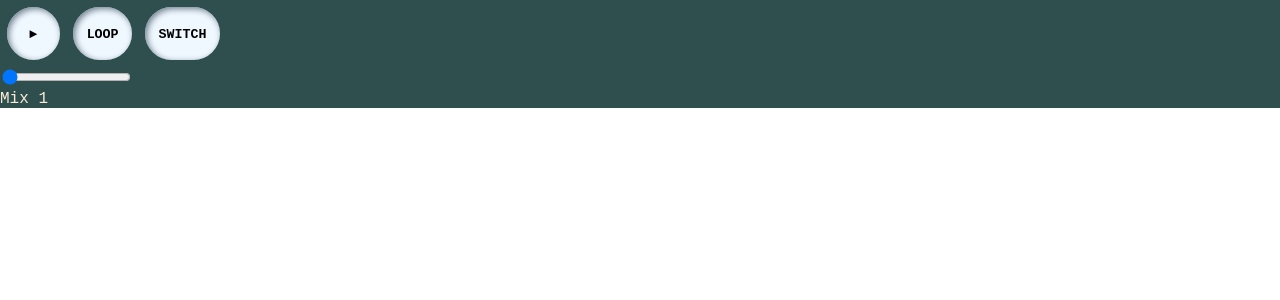
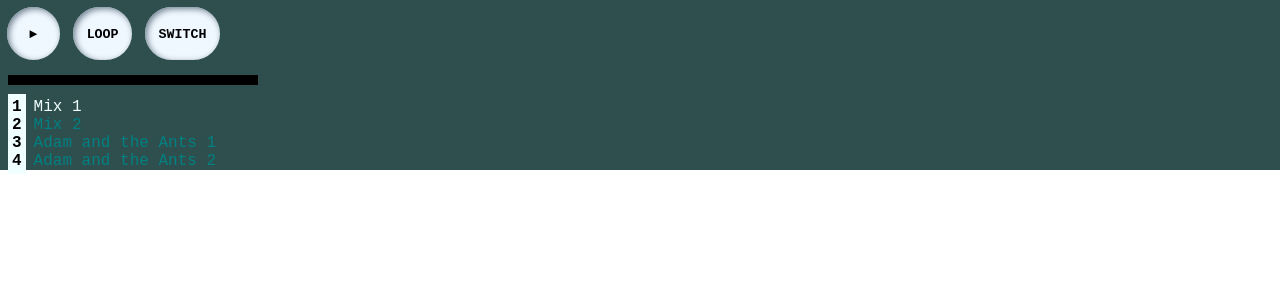
Before and after one commit to gyudisanyi/compare_sounds, a React (Create React App) app in the folder compare-sounds/: page / in a window 1280 px wide. Shown: the top 300 px of the page. Built offline with nearby package versions, Linux system fonts and the light colour scheme.

Commit message:
Progress bar functional. Loop acting weird.

```diff
--- a/compare-sounds/src/App.js
+++ b/compare-sounds/src/App.js
@@ -13,35 +13,62 @@ const set = [
 
 function App() {
 
-
   const [trackNodes, setTrackNodes] = useState();
   const [nowPlaying, setNowPlaying] = useState(0);
-  const [duration, setDuration] = useState(60);
-  const [position, setPosition] = useState(0)
   const [paused, setPaused] = useState(true);
+  const [looping, setLooping] = useState(false);
+  const [loop, setLoop] = useState([94, 96])
   const progressBarRef = useRef(null);
+  const [pbWidth, setPbWidth] = useState(250);
+  const pbHeight = 20;
 
   const trackNodesRef = useCallback((setNode) => {
-    if (!setNode) {console.log(`ohno`); return}
-    console.log(`ohh`)
+    if (!setNode) { console.log(`ohno`); return }
+    console.log('ohhhhhhhhh')
     setTrackNodes(Array.from(setNode.children));
   }, []);
 
+
   useEffect(() => {
     if (trackNodes) {
+      const seek = (e) => {
+        console.log({ e })
+        trackNodes.forEach((t) => t.currentTime = t.duration * (e.offsetX / pbWidth));
+      }
       trackNodes.forEach((t) => {
         t.muted = true;
       })
       trackNodes[nowPlaying].muted = false;
-      trackNodes[0].addEventListener('timeupdate', function(){
-      progressBarRef.current.value = trackNodes[0].currentTime;
-      // if (loopSegment) {
-      //   if (audioElement1.currentTime <= loopStart) {audioElement1.currentTime = audioElement2.currentTime = loopStart}
-      //   if (audioElement1.currentTime >= loopEnd) {audioElement1.currentTime = audioElement2.currentTime = loopStart}
-      // }
+
+      const progressBar = progressBarRef.current.getContext('2d');
+      setPbWidth(progressBarRef.current.width);
+
+      progressBar.fillStyle = 'black';
+      progressBar.fillRect(0, 0, pbWidth, pbHeight);
+      progressBarRef.current.addEventListener('click', (e) => seek(e))
+
+      trackNodes[0].addEventListener('timeupdate', (e) => {
+        console.log({e});
+        console.log({trackNodes});
+        console.log(looping, trackNodes[0].currentTime);
+        if (looping) {looper()};
+        progressBar.fillStyle = 'black';
+        progressBar.fillRect(0, 0, pbWidth, pbHeight);
+        progressBar.fillStyle = 'white';
+        progressBar.fillRect(0, 0, pbWidth * trackNodes[0].currentTime / trackNodes[0].duration, pbHeight)
+
       });
+
+      trackNodes[0].removeEventListener('timeupdate', ()=>{});
+
+      const looper = () => {
+        console.log(looping);
+        if (trackNodes[0].currentTime <= loop[0] || trackNodes[0].currentTime >= loop[1]) {trackNodes.forEach((t)=>t.currentTime = loop[0])}
+        if (!looping) {return};
+      }
+
     }
-  }, [trackNodes, nowPlaying]);
+  }, [nowPlaying, trackNodes, looping]);
 
   const playPause = () => {
     paused ?
@@ -68,13 +95,14 @@ function App() {
       <div id="dashboard">
         <div id="buttons">
           <Button id="play" buttonText={!paused ? `▌▌` : `►`} handleClick={playPause} />
-          <Button id="loop" buttonText="Loop" handleClick={playPause} />
+          <Button id="loop" buttonText="Loop" buttonClass={looping ? "emptyButton" : ""} handleClick={() => setLooping(!looping)} />
+
           <Button id="switch" buttonText="Switch" handleClick={switchTrack} />
         </div>
-        <ProgressBar progressRef={progressBarRef} duration={duration} value={position}/>
+        <ProgressBar progRef={progressBarRef} />
       </div>
       <div>
-        <TrackSet tracksRef={trackNodesRef} set={set} nowPlaying={nowPlaying}/>
+        <TrackSet tracksRef={trackNodesRef} set={set} nowPlaying={nowPlaying} />
       </div>
     </div>
   );
--- a/compare-sounds/src/components/Button/Button.css
+++ b/compare-sounds/src/components/Button/Button.css
@@ -30,15 +30,8 @@
   outline: none;
 }
 
-.loginButton {
-  min-width: 4em;
-  min-height: 4em;
-  height: 4em;
-  padding: 0;
-}
-
 .emptyButton {
-  background: #fff;
+  background: #ddd;
   color: #00a6a6;
   border: 0px;
   box-shadow: none;
--- /dev/null
+++ b/compare-sounds/src/components/ProgressBar/ProgressBar.css
@@ -0,0 +1,3 @@
+canvas {
+  margin: .5em;
+}
--- a/compare-sounds/src/components/ProgressBar/ProgressBar.js
+++ b/compare-sounds/src/components/ProgressBar/ProgressBar.js
@@ -1,9 +1,12 @@
 import React from 'react';
+import './ProgressBar.css';
 
-const ProgressBar = ({value, duration, progressRef}) => {
+const ProgressBar = ({ progRef }) => {
+
   return (
     <>
-      <input ref = {progressRef} type="range" id="seek" min="0" max={duration} value={value} step=".1" />
+      <canvas ref={progRef} width="250" height="10"></canvas>
+      {/* <input ref = {progressRef} type="range" id="seek" min="0" max={duration} value={value} step=".1" /> */}
     </>
   )
 }
--- /dev/null
+++ b/compare-sounds/src/components/TrackInfo/TrackInfo.css
@@ -0,0 +1,15 @@
+.active {
+  color: azure;
+}
+
+.inactive {
+  color: teal;
+}
+
+div span {
+  font-weight: 700;
+  background-color: azure;
+  color: black;
+  margin: .5em;
+  padding: .25em;
+}
--- a/compare-sounds/src/components/TrackInfo/TrackInfo.js
+++ b/compare-sounds/src/components/TrackInfo/TrackInfo.js
@@ -1,11 +1,14 @@
-import React from 'react'
+import React from 'react';
+import './TrackInfo.css';
 
-const TrackInfo = ({track}) => {
+const TrackInfo = ({ track, id, active }) => {
 
   return (
-      <div>
+    <div className={active ? "active" : "inactive"}>
+      <span>{id + 1}</span>
       {track[1]}
-      </div>
+    </div>
+
   )
 }
 
--- a/compare-sounds/src/components/TrackSet/TrackSet.js
+++ b/compare-sounds/src/components/TrackSet/TrackSet.js
@@ -5,7 +5,7 @@ const TrackSet = ({ set, tracksRef, nowPlaying }) => {
   return (
     <>
       <div ref={tracksRef}>{set.map((t, i)=> (<audio src={t[0]}/>))}</div>
-    <div>{set.map((t, i)=> i === nowPlaying ? (<TrackInfo track={t} key={i}/>) : <div />)}</div>
+    <div>{set.map((t, i)=> (<TrackInfo track={t} key={i} id={i} active={nowPlaying === i}/>))}</div>
     </>
   )
 }
```
